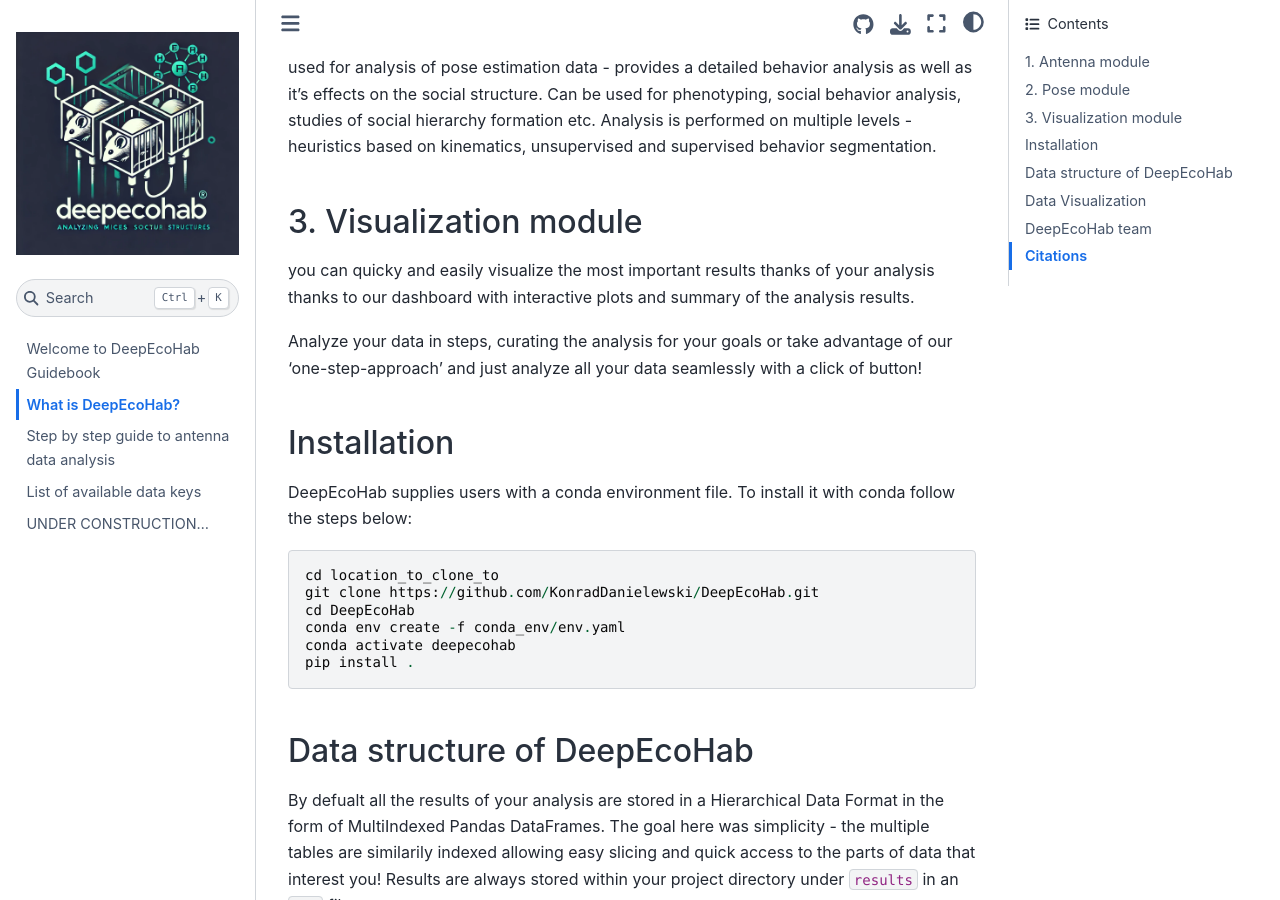
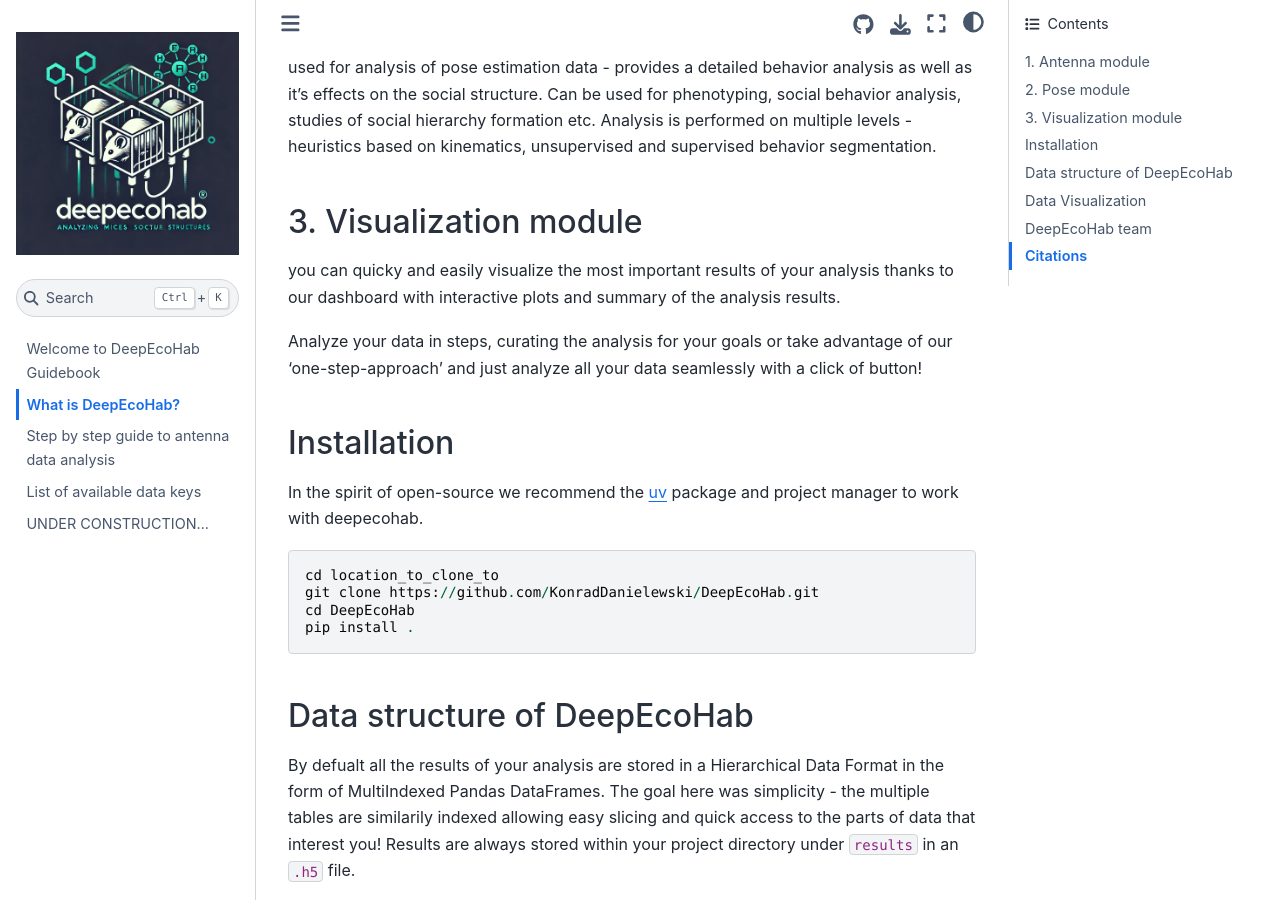
Before and after one commit to KonradDanielewski/DeepEcoHab, a Jupyter Book: the page built from docs/get_started.md, in a window 1280 px wide and 900 px high, scrolled down 487 px. Built offline with Jupyter Book 1.0.4 settings and Sphinx 7.4.7 and the Sphinx Book theme 1.1.4, drawn with Linux system fonts in a browser that asks for light colours.

````diff
--- a/docs/get_started.md
+++ b/docs/get_started.md
@@ -10,20 +10,18 @@ used for analysis of data from the antennas only - a set of optimized, fast func
 used for analysis of pose estimation data - provides a detailed behavior analysis as well as it's effects on the social structure. Can be used for phenotyping, social behavior analysis, studies of social hierarchy formation etc. Analysis is performed on multiple levels - heuristics based on kinematics, unsupervised and supervised behavior segmentation.
 
 ### 3. Visualization module
-you can quicky and easily visualize the most important results thanks of your analysis thanks to our dashboard with interactive plots and summary of the analysis results.
+you can quicky and easily visualize the most important results of your analysis thanks to our dashboard with interactive plots and summary of the analysis results.
 
 Analyze your data in steps, curating the analysis for your goals or take advantage of our 'one-step-approach' and just analyze all your data seamlessly with a click of button!
 
 ## Installation
 
-DeepEcoHab supplies users with a conda environment file. To install it with conda follow the steps below:
+In the spirit of open-source we recommend the [uv](https://docs.astral.sh/uv/) package and project manager to work with deepecohab.
 
 ```
 cd location_to_clone_to
 git clone https://github.com/KonradDanielewski/DeepEcoHab.git
 cd DeepEcoHab
-conda env create -f conda_env/env.yaml
-conda activate deepecohab
 pip install .
 ```
 
````
Also changed, not shown: README.md (+10 -2 lines).
